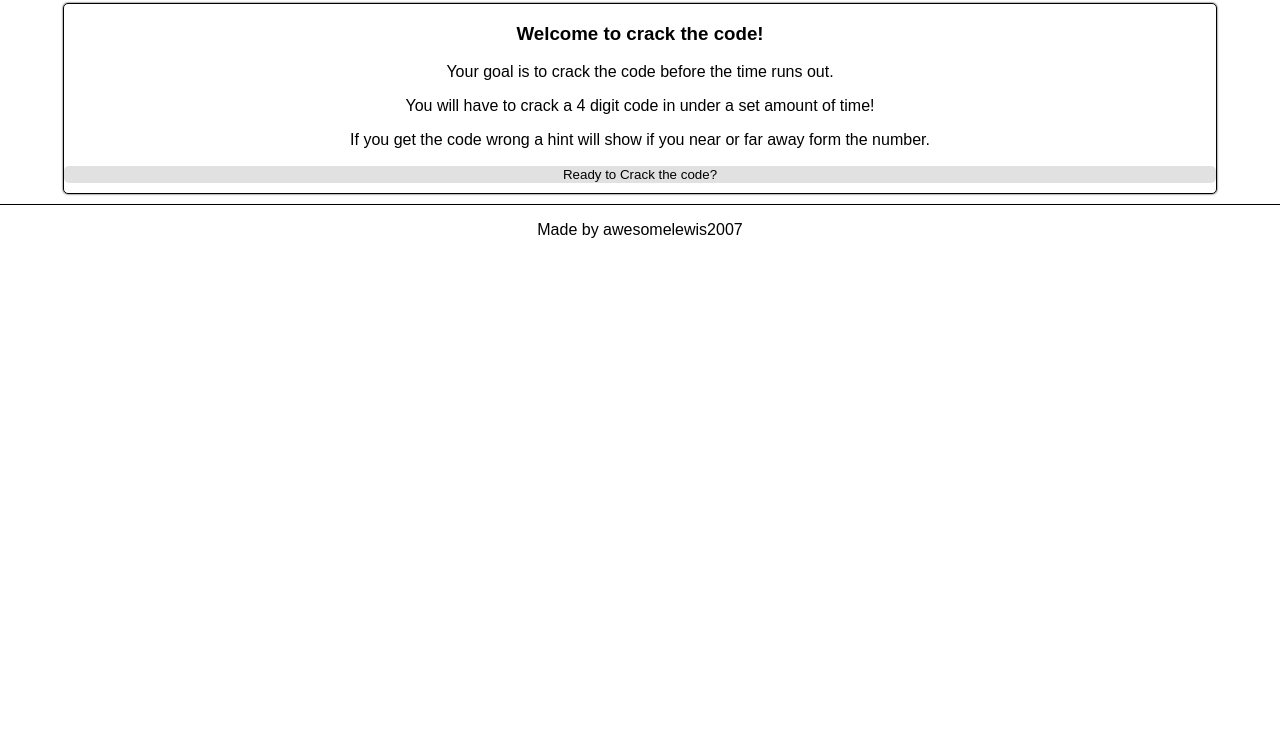
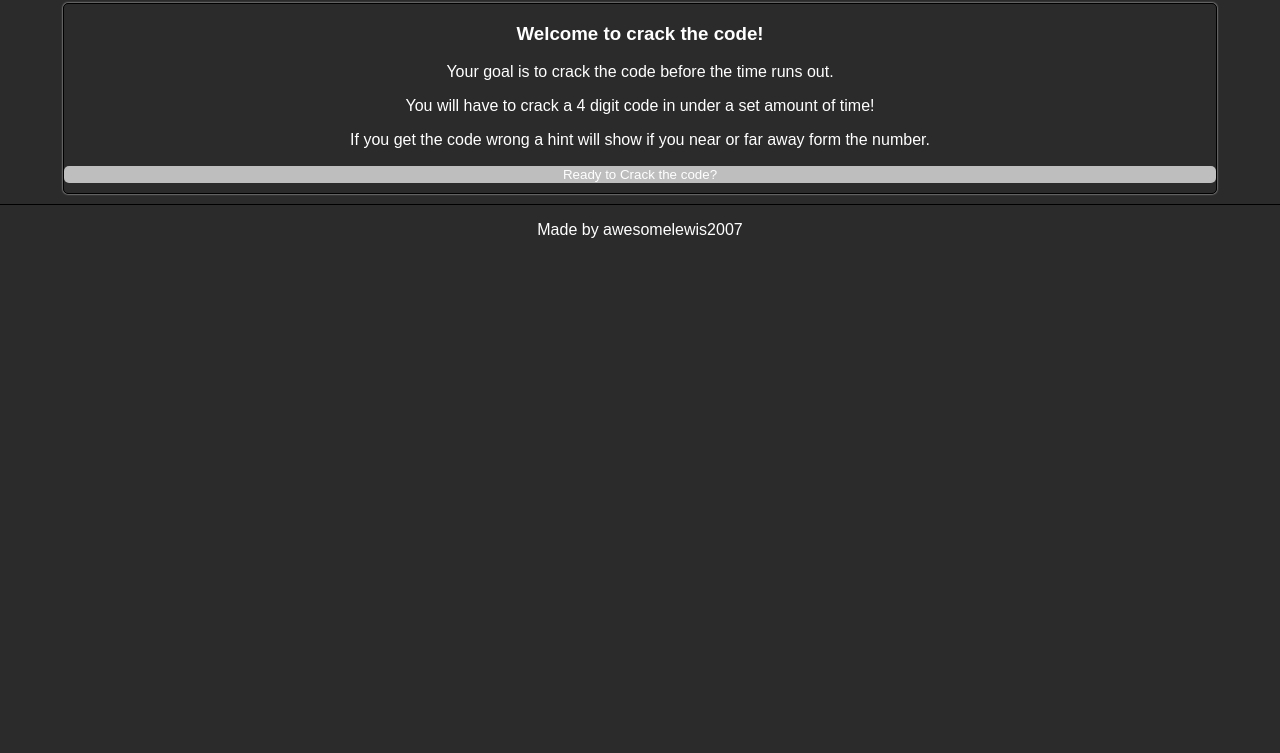
Before and after one commit to 0x4248/Code_Crack, a plain HTML site: page index.html in a window 1280 px wide. Shown: the part 47-800 px from the top of the page. Drawn offline with Linux system fonts and the dark colour scheme; a web font is replaced by a local one.

Commit message:
Add dark mode

```diff
--- a/assets/css/style.css
+++ b/assets/css/style.css
@@ -2,3 +2,47 @@ body{
     margin: 0px;
     font-family: Arial, Helvetica, sans-serif;
 }
+@media (prefers-color-scheme: dark) {
+    body{
+        margin: 0px;
+        font-family: Arial, Helvetica, sans-serif;
+        color: rgb(255, 255, 255);
+        background-color: rgb(43, 43, 43);
+    }
+    .line{
+        width: 100%;
+        height: 1px;
+        background-color: rgb(255, 255, 255);
+        margin-top: 1px;
+    }
+    .box{
+        border: 1px solid rgb(255, 255, 255);
+        margin: auto;
+        width: 90%;
+        height: 90%;
+        margin-top: 10px;
+        margin-bottom: 10px;
+        border-radius: 5px;
+        box-shadow: 0px 0px 2px;
+    }
+    .ready{
+        border: 0px;
+        background-color: rgba(65, 64, 64, 0.836);
+        color: white;
+        border-radius: 5px;
+        margin: auto;
+        margin-bottom: 10px;
+        width: 100%;
+        height: fit-content;
+    }
+    .retry_button{
+        border: 0px;
+        background-color: rgba(65, 64, 64, 0.836);
+        color: white;
+        border-radius: 5px;
+        margin: auto;
+        margin-bottom: 10px;
+        width: 100%;
+        height: fit-content;
+    }
+  }
```
